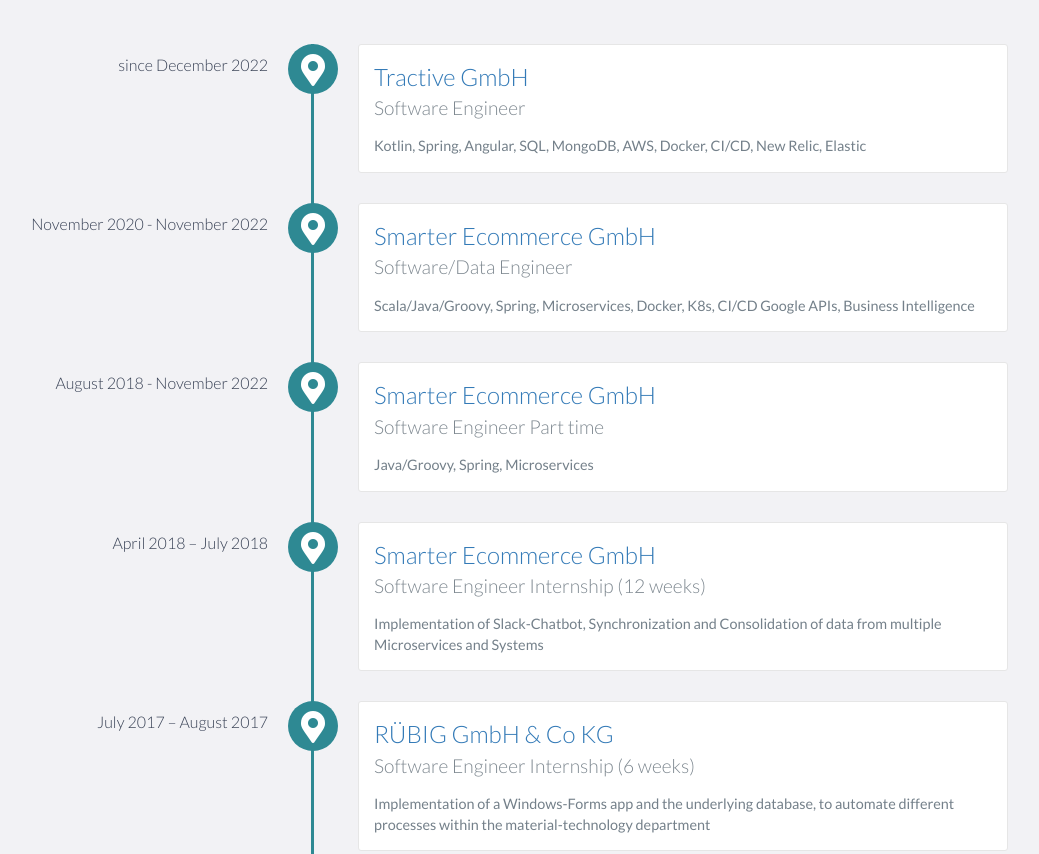
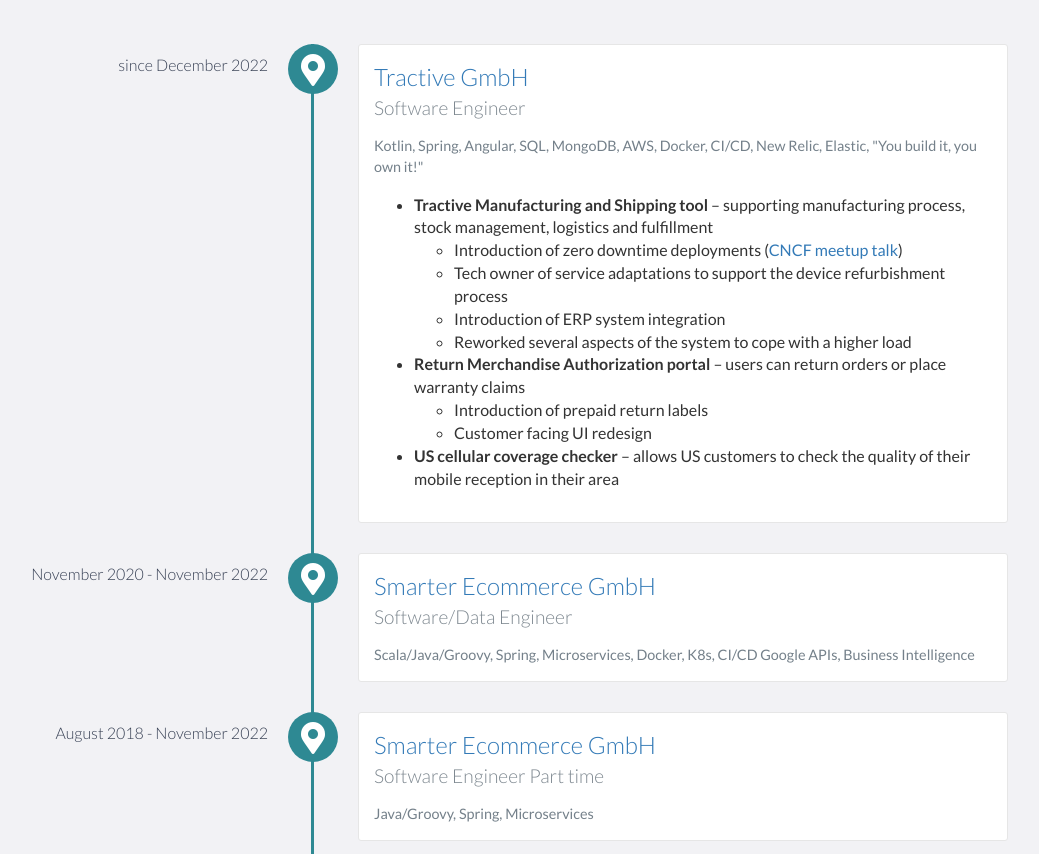
Before and after one commit to Geanik/geanik.github.io, a website: page index.html in a window 1280 px wide. Shown: the part 1360-2214 px from the top of the page, without its empty margins (132-1171 px from the left). Drawn offline with nearby package versions, Linux system fonts and the light colour scheme.

Commit message:
Add details to Tractive section

```diff
--- a/index.html
+++ b/index.html
@@ -117,8 +117,24 @@
                 <h3><a href="https://tractive.com/">Tractive GmbH</a></h3>
                 <h4>Software Engineer</h4>
                 <p>
-                    Kotlin, Spring, Angular, SQL, MongoDB, AWS, Docker, CI/CD, New Relic, Elastic
+                    Kotlin, Spring, Angular, SQL, MongoDB, AWS, Docker, CI/CD, New Relic, Elastic, "You build it, you own it!"
                 </p>
+
+                <ul>
+                    <li><b>Tractive Manufacturing and Shipping tool</b> – supporting manufacturing process, stock management, logistics and fulfillment</li>
+                        <ul>
+                            <li>Introduction of zero downtime deployments (<a href="https://cloudnativelinz.at/events/meetup/zero-downtime-experiences-event-driven-microservices-at-scale/">CNCF meetup talk</a>)</li>
+                            <li>Tech owner of service adaptations to support the device refurbishment process</li>
+                            <li>Introduction of ERP system integration</li>
+                            <li>Reworked several aspects of the system to cope with a higher load</li>
+                        </ul>
+                    <li><b>Return Merchandise Authorization portal</b> – users can return orders or place warranty claims</li>
+                    <ul>
+                        <li>Introduction of prepaid return labels</li>
+                        <li>Customer facing UI redesign</li>
+                    </ul>
+                    <li><b>US cellular coverage checker</b> – allows US customers to check the quality of their mobile reception in their area</li>
+                </ul>
             </div>
 
             <div data-date="November 2020 - November 2022">
```
